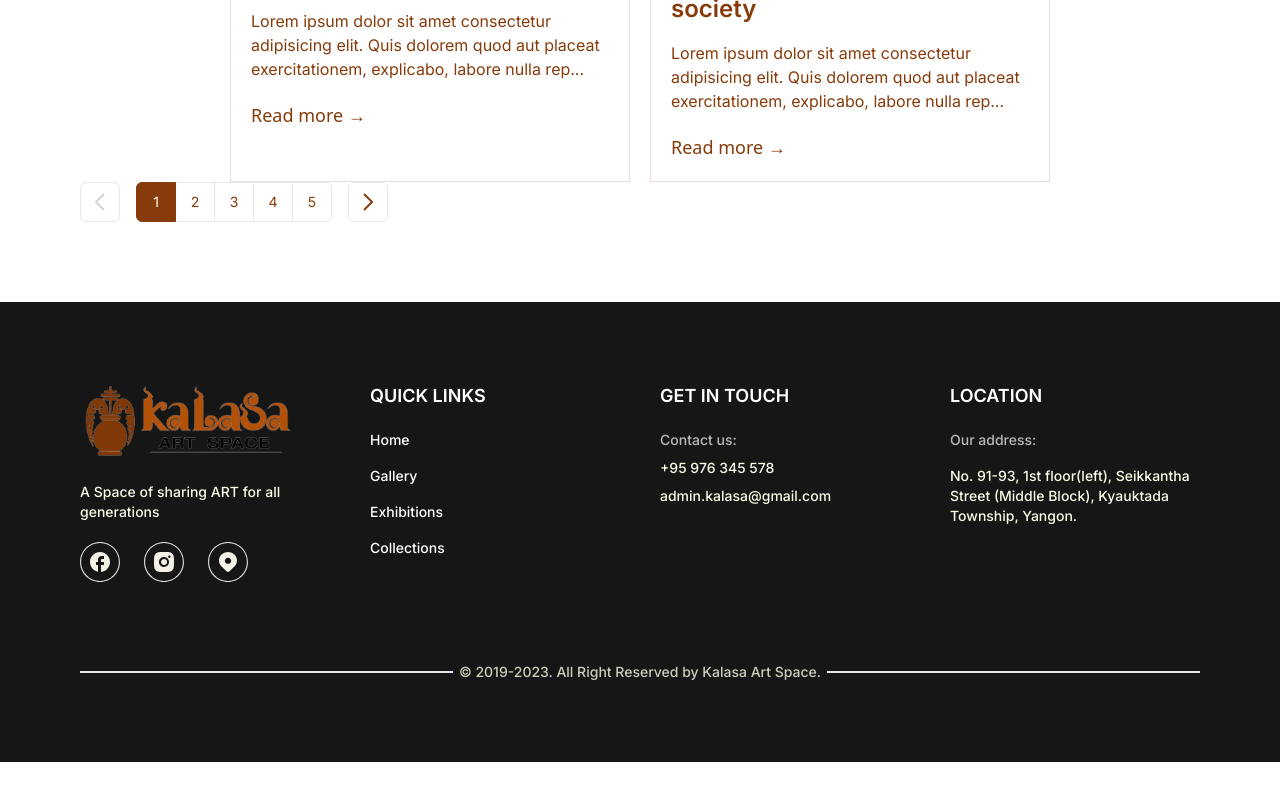
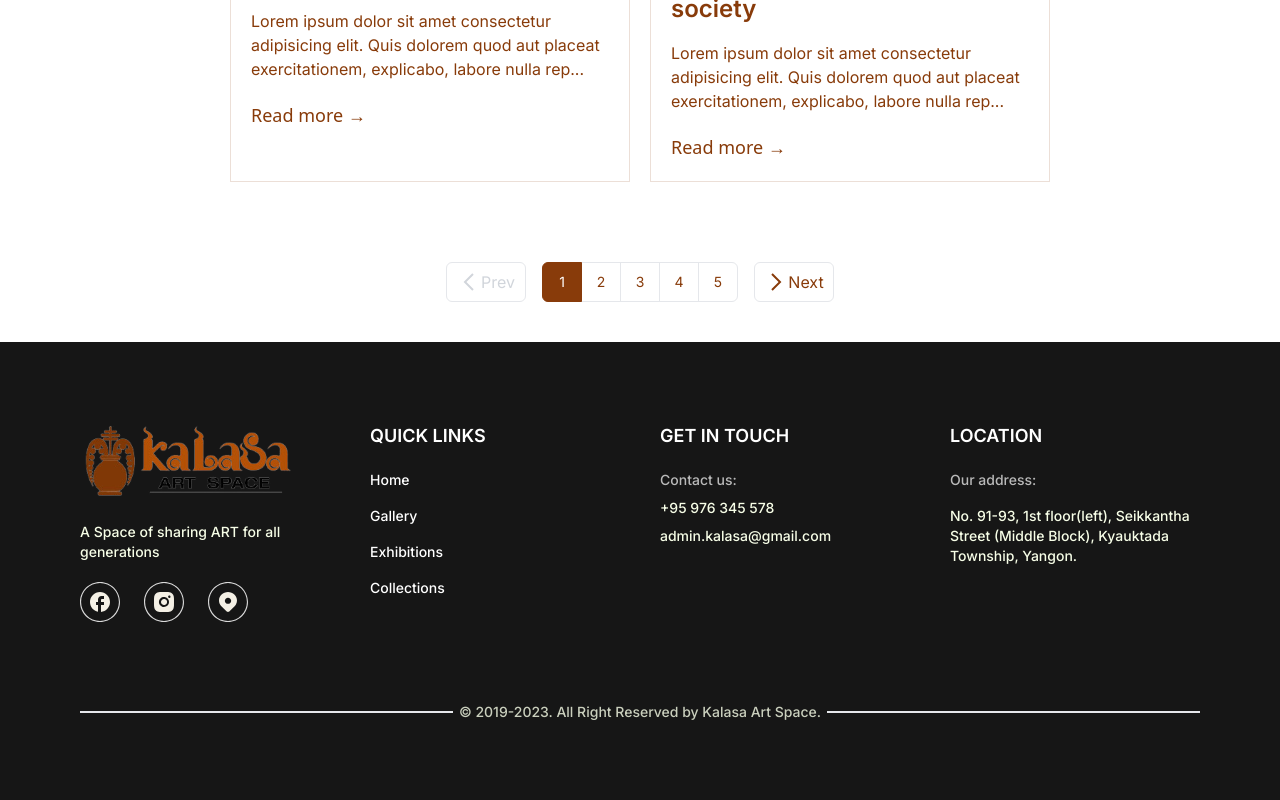
Before and after one commit to TeeHtwin/kalasa-gallery-end_user, a Next.js app: page /blogs in a window 1280 px wide. Shown: the part 2142-2942 px from the top of the page. Before the commit the page ends 2904 px from the top, so only its background shows below. Built offline with nearby package versions, Linux system fonts and the light colour scheme.

Commit message:
fix pagination position

```diff
--- a/src/app/components/pagination/Pagination.tsx
+++ b/src/app/components/pagination/Pagination.tsx
@@ -18,7 +18,7 @@ const Pagination = ({ totalPages }: { totalPages: number }) => {
   };
 
   return (
-    <div className="inline-flex">
+    <div className="flex text-primary justify-center pb-10">
       <PaginationArrow
         direction="left"
         href={createPageURL(currentPage - 1)}
@@ -94,7 +94,7 @@ function PaginationArrow({
   isDisabled?: boolean;
 }) {
   const className = clsx(
-    "flex h-10 w-10 items-center justify-center rounded-md border",
+    "flex h-10 w-20 items-center justify-center rounded-md border",
     {
       "pointer-events-none text-gray-300": isDisabled,
       "howver:bg-gray-100": !isDisabled,
@@ -105,6 +105,7 @@ function PaginationArrow({
 
   const icon =
     direction === "left" ? (
+      <div className="flex ">
         <svg
           xmlns="http://www.w3.org/2000/svg"
           width="24"
@@ -113,7 +114,10 @@ function PaginationArrow({
         >
           <path d="M15.293 3.293 6.586 12l8.707 8.707 1.414-1.414L9.414 12l7.293-7.293-1.414-1.414z" />
         </svg>
+        <p>Prev</p>
+      </div>
     ) : (
+      <div className="flex">
         <svg
           xmlns="http://www.w3.org/2000/svg"
           width="24"
@@ -122,6 +126,8 @@ function PaginationArrow({
         >
           <path d="M7.293 4.707 14.586 12l-7.293 7.293 1.414 1.414L17.414 12 8.707 3.293 7.293 4.707z" />
         </svg>
+        <p>Next</p>
+      </div>
     );
 
   return isDisabled ? (
```
Also changed, not shown: src/app/blogs/page.tsx (+9 -5 lines). Lines whose indentation alone changed are shown as unchanged.
